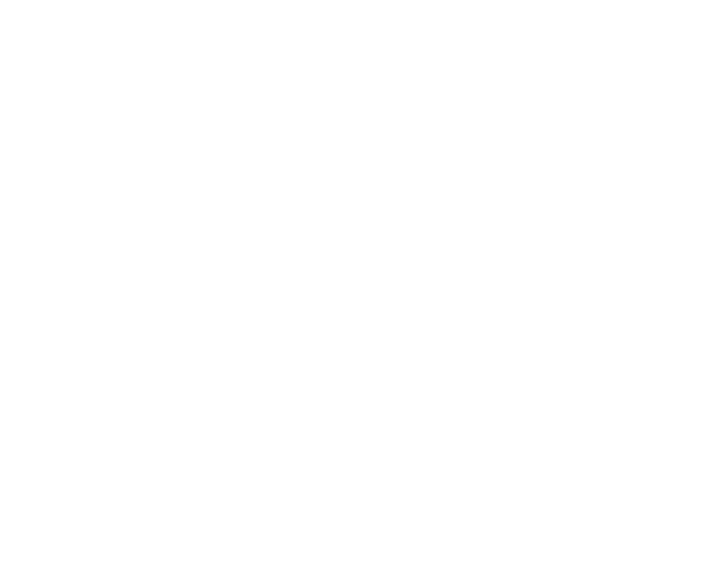
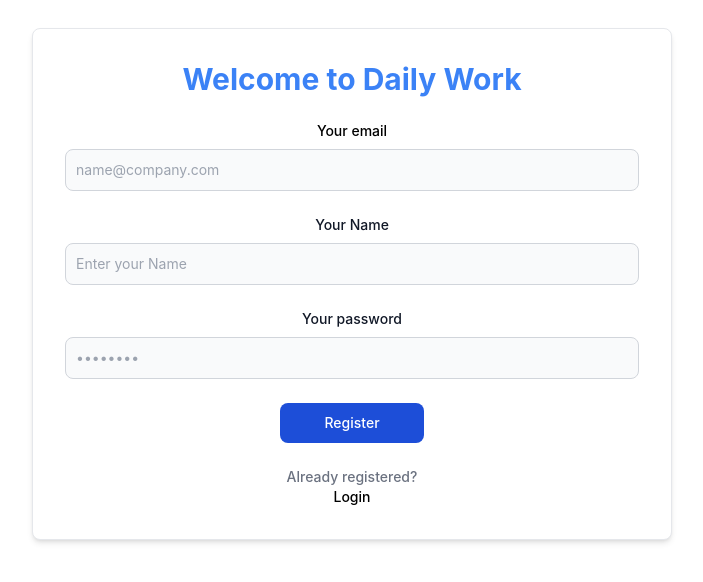
Before and after one commit to muhammedfazilpm/dailywork, a React (Create React App) app: page /register in a window 1280 px wide. Before the commit this address had no page. Shown: the top 582 px of the page, without its empty margins (288-991 px from the left). Built offline with nearby package versions, Linux system fonts and the light colour scheme.

Commit message:
home design and after login

```diff
--- a/package.json
+++ b/package.json
@@ -7,10 +7,13 @@
     "@testing-library/jest-dom": "^5.17.0",
     "@testing-library/react": "^13.4.0",
     "@testing-library/user-event": "^13.5.0",
+    "axios": "^1.6.7",
     "bootstrap": "^5.3.3",
+    "flowbite": "^2.3.0",
     "react": "^18.2.0",
     "react-bootstrap": "^2.10.1",
     "react-dom": "^18.2.0",
+    "react-hot-toast": "^2.4.1",
     "react-router-dom": "^6.22.2",
     "react-scripts": "5.0.1",
     "web-vitals": "^2.1.4"
--- a/public/index.html
+++ b/public/index.html
@@ -10,6 +10,7 @@
       content="Web site created using create-react-app"
     />
     <link rel="apple-touch-icon" href="%PUBLIC_URL%/logo192.png" />
+    <link href="https://cdnjs.cloudflare.com/ajax/libs/flowbite/2.3.0/flowbite.min.css" rel="stylesheet" />
     <!--
       manifest.json provides metadata used when your web app is installed on a
       user's mobile device or desktop. See https://developers.google.com/web/fundamentals/web-app-manifest/
@@ -38,6 +39,8 @@
 
       To begin the development, run `npm start` or `yarn start`.
       To create a production bundle, use `npm run build` or `yarn build`.
+
     -->
+    <script src="https://cdnjs.cloudflare.com/ajax/libs/flowbite/2.3.0/flowbite.min.js"></script>
   </body>
 </html>
--- a/src/App.css
+++ b/src/App.css
@@ -1,6 +1,6 @@
 .App {
   text-align: center;
-  background-color: #e1e5e3;
+  background-color:white;
   display: flex;
   justify-content: center;
 }
--- a/src/App.js
+++ b/src/App.js
@@ -2,13 +2,19 @@ import logo from './logo.svg';
 import './App.css';
 import {BrowserRouter,Routes,Route} from 'react-router-dom'
 import Login from './Pages/Login';
+import Register from './Pages/Register';
+import {Toaster} from 'react-hot-toast'
+import Home from './Pages/Home';
 function App() {
   return (
   <div className='App'>
+  <Toaster position="top-center" reverseOrder={false} />
+
    <BrowserRouter>
    <Routes>
    <Route path='/login' element={<Login/>}/>
-
+   <Route path='/register' element={<Register/>}/>
+   <Route path='/home' element={<Home/>}/>
 
    </Routes>
 
--- a/src/Components/Card.js
+++ b/src/Components/Card.js
@@ -1,16 +1,35 @@
+import axios from 'axios';
 import React, { useState } from 'react';
-
+import {Link} from  'react-router-dom'
+import { workerLogin } from '../Services.js/WorkerApi';
+import toast from 'react-hot-toast';
+import { useNavigate } from 'react-router-dom';
 const DocumentCardComponent = () => {
+  const navigate=useNavigate()
   const [email, setEmail] = useState('');
   const [password, setPassword] = useState('');
 
-  const handleSubmit = (e) => {
+  const handleSubmit =async (e) => {
+   try {
     e.preventDefault();
-  alert(email)
+    let formData={email,password}
+    const response=await axios.post(workerLogin,{formData})
+    if(response.data.success==false){
+     toast.error(response.data.message)
+    }
+    else{
+      toast.success(response.data.message)
+      localStorage.setItem('token', response.data.token);
+      navigate('/home')
+    }
+   } catch (error) {
+    alert(error)
+   }
+
   };
 
   return (
-    <div className="max-w-3xl w-full flex justify-center mx-auto mt-7">
+    <div className=" max-w-5/6 flex justify-center mx-auto mt-7">
       <div className="bg-white w-5/6 shadow-md border text-black border-gray-200 rounded-lg  p-4 sm:p-6 lg:p-8">
         <form className="space-y-6" onSubmit={handleSubmit}>
           <h3 className="text-3xl font-bold  text-blue-500">Welcome to Daily Work</h3>
@@ -19,7 +38,7 @@ const DocumentCardComponent = () => {
             <input
               type="email"
               id="email"
-              className="bg-gray-50 border border-gray-300 text-gray-900 sm:text-sm rounded-lg focus:ring-blue-500 focus:border-blue-500 block w-full p-2.5 dark:bg-gray-600 dark:border-gray-500 dark:placeholder-gray-400 dark:text-white"
+              className="bg-gray-50 border border-gray-300 text-gray-900 sm:text-sm rounded-lg focus:ring-blue-500 focus:border-blue-500 block w-full p-2.5 dark:border-gray-5000"
               placeholder="name@company.com"
               required
               value={email}
@@ -31,7 +50,7 @@ const DocumentCardComponent = () => {
             <input
               type="password"
               id="password"
-              className="bg-gray-50 border border-gray-300 text-gray-900 sm:text-sm rounded-lg focus:ring-blue-500 focus:border-blue-500 block w-full p-2.5 dark:bg-gray-600 dark:border-gray-500 dark:placeholder-gray-400 dark:text-white"
+              className="bg-gray-50 border border-gray-300 text-gray-900 sm:text-sm rounded-lg focus:ring-blue-500 focus:border-blue-500 block w-full p-2.5"
               placeholder="••••••••"
               required
               value={password}
@@ -39,17 +58,12 @@ const DocumentCardComponent = () => {
             />
           </div>
           <div className="flex items-start">
-            <input
-              type="checkbox"
-              id="remember"
-              className="bg-gray-50 border border-gray-300 focus:ring-3 focus:ring-blue-300 h-4 w-4 rounded dark:focus:ring-blue-600"
-            />
-            <label htmlFor="remember" className="text-sm font-medium text-gray-900 dark:text-gray-300 ml-3">Remember me</label>
-            <a href="#" className="text-sm text-blue-700 hover:underline ml-auto dark:text-blue-500">Lost Password?</a>
+
+            <a href="#" className="text-sm text-black ml-auto dark:text-black">Lost Password?</a>
           </div>
-          <button type="submit" className="w-full text-white bg-blue-700 hover:bg-blue-800 focus:ring-4 focus:ring-blue-300 font-medium rounded-lg text-sm px-5 py-2.5 text-center dark:bg-blue-600 dark:hover:bg-blue-700 dark:focus:ring-blue-800">Login to your account</button>
+          <button type="submit" className="w-1/4 text-white bg-blue-700 hover:bg-blue-800 focus:ring-4 focus:ring-blue-300 font-medium rounded-lg text-sm px-5 py-2.5 text-center dark:bg-blue-600 dark:hover:bg-blue-700 dark:focus:ring-blue-800">Login</button>
           <div className="text-sm font-medium text-gray-500 dark:text-gray-300">
-            Not registered? <a href="#" className="text-blue-700 hover:underline dark:text-blue-500">Create account</a>
+            Not registered? <a href="#" className="text-black  dark:text-black"><Link to={'/register'}>Create account</Link></a>
           </div>
         </form>
 
--- /dev/null
+++ b/src/Components/Layout/Navbar.js
@@ -0,0 +1,44 @@
+import React from 'react'
+import 'flowbite';
+function Navbar() {
+  return (
+
+
+<nav className="bg-white border-gray-200 dark:bg-gray-900">
+<div className="max-w-screen-xl flex flex-wrap items-center justify-between mx-auto p-4">
+  <a href="https://flowbite.com/" className="flex items-center space-x-3 rtl:space-x-reverse">
+    //   <img src="./Screenshot 2024-03-05 081532.png" className="h-8" alt="Flowbite Logo" />
+      <span className="self-center text-2xl font-semibold whitespace-nowrap dark:text-white">DailyWorks</span>
+  </a>
+  <button data-collapse-toggle="navbar-default" type="button" className="inline-flex items-center p-2 w-10 h-10 justify-center text-sm text-gray-500 rounded-lg md:hidden hover:bg-gray-100 focus:outline-none focus:ring-2 focus:ring-gray-200 dark:text-gray-400 dark:hover:bg-gray-700 dark:focus:ring-gray-600" aria-controls="navbar-default" aria-expanded="false">
+      <span className="sr-only">Open main menu</span>
+      <svg className="w-5 h-5" aria-hidden="true" xmlns="http://www.w3.org/2000/svg" fill="none" viewBox="0 0 17 14">
+          <path stroke="currentColor" stroke-linecap="round" stroke-linejoin="round" stroke-width="2" d="M1 1h15M1 7h15M1 13h15"/>
+      </svg>
+  </button>
+  <div className="hidden w-full md:block md:w-auto" id="navbar-default">
+    <ul className="font-medium flex flex-col p-4 md:p-0 mt-4 border border-gray-100 rounded-lg bg-gray-50 md:flex-row md:space-x-8 rtl:space-x-reverse md:mt-0 md:border-0 md:bg-white dark:bg-gray-800 md:dark:bg-gray-900 dark:border-gray-700">
+      <li>
+        <a href="#" className="block py-2 px-3 text-white bg-blue-700 rounded md:bg-transparent md:text-blue-700 md:p-0 dark:text-white md:dark:text-blue-500" aria-current="page">Home</a>
+      </li>
+      <li>
+        <a href="#" className="block py-2 px-3 text-gray-900 rounded hover:bg-gray-100 md:hover:bg-transparent md:border-0 md:hover:text-blue-700 md:p-0 dark:text-white md:dark:hover:text-blue-500 dark:hover:bg-gray-700 dark:hover:text-white md:dark:hover:bg-transparent">About</a>
+      </li>
+      <li>
+        <a href="#" className="block py-2 px-3 text-gray-900 rounded hover:bg-gray-100 md:hover:bg-transparent md:border-0 md:hover:text-blue-700 md:p-0 dark:text-white md:dark:hover:text-blue-500 dark:hover:bg-gray-700 dark:hover:text-white md:dark:hover:bg-transparent">Services</a>
+      </li>
+      <li>
+        <a href="#" className="block py-2 px-3 text-gray-900 rounded hover:bg-gray-100 md:hover:bg-transparent md:border-0 md:hover:text-blue-700 md:p-0 dark:text-white md:dark:hover:text-blue-500 dark:hover:bg-gray-700 dark:hover:text-white md:dark:hover:bg-transparent">Pricing</a>
+      </li>
+      <li>
+        <a href="#" className="block py-2 px-3 text-gray-900 rounded hover:bg-gray-100 md:hover:bg-transparent md:border-0 md:hover:text-blue-700 md:p-0 dark:text-white md:dark:hover:text-blue-500 dark:hover:bg-gray-700 dark:hover:text-white md:dark:hover:bg-transparent">Contact</a>
+      </li>
+    </ul>
+  </div>
+</div>
+</nav>
+
+  )
+}
+
+export default Navbar
--- /dev/null
+++ b/src/Pages/Home.js
@@ -0,0 +1,12 @@
+import React from 'react'
+import { headers } from '../Services.js/header'
+import Navbar from '../Components/Layout/Navbar'
+function Home() {
+  return (
+    <div className='w-full'>
+     <Navbar/>
+    </div>
+  )
+}
+
+export default Home
--- a/src/Pages/Login.js
+++ b/src/Pages/Login.js
@@ -1,9 +1,14 @@
-import React from 'react'
+import React, { useEffect } from 'react'
 import DocumentCardComponent from '../Components/Card'
+import { headers } from '../Services.js/header'
 
 const Login = () => {
+  useEffect(()=>{
+    console.log(headers,"header")
+
+  },[])
   return (
-    <div className='w-2/3 flex justify-center'>
+    <div className='w-3/4 flex justify-center'>
   <DocumentCardComponent/>
 
     </div>
--- /dev/null
+++ b/src/Pages/Register.js
@@ -0,0 +1,93 @@
+import React, { useEffect } from 'react'
+import { useState } from 'react';
+import axios from "axios"
+import toast from 'react-hot-toast';
+import { Link } from 'react-router-dom';
+import { workerRegister } from '../Services.js/WorkerApi';
+import { useNavigate } from 'react-router-dom';
+function Register() {
+ const navigate=useNavigate()
+    const [email, setEmail] = useState('');
+    const [password, setPassword] = useState('');
+    const [name,setName]=useState("")
+    const handleSubmit =async (e) => {
+        let formdata={email,password,name}
+        console.log(formdata)
+      e.preventDefault();
+      try {
+        const response=await axios.post(workerRegister,{formdata})
+        console.log(response)
+        if(response.data.success===true){
+          console.log(response.data.message,"mes")
+         toast.success(response.data.message)
+        navigate('/login')
+        }
+        else{
+         toast.error(response.data.message)
+        }
+
+      } catch (error) {
+
+
+        toast.error(error)
+
+      }
+
+    };
+  return (
+    <div className="max-w-3xl w-full flex justify-center mx-auto mt-7">
+    <div className="bg-white w-5/6 shadow-md border text-black border-gray-200 rounded-lg  p-4 sm:p-6 lg:p-8">
+      <form className="space-y-6" onSubmit={handleSubmit}>
+        <h3 className="text-3xl font-bold  text-blue-500">Welcome to Daily Work</h3>
+        <div>
+          <label htmlFor="email" className="text-sm font-medium text-black block mb-2">Your email</label>
+          <input
+            type="email"
+            id="email"
+            className="bg-gray-50 border border-gray-300 text-gray-900 sm:text-sm rounded-lg focus:ring-blue-500 focus:border-blue-500 block w-full p-2.5 dark:border-gray-500 dark:placeholder-gray-400"
+            placeholder="name@company.com"
+            required
+            value={email}
+            onChange={(e) => setEmail(e.target.value)}
+          />
+        </div>
+        <div>
+        <label htmlFor="username" className="text-sm font-medium text-gray-900 block mb-2">Your Name</label>
+        <input
+          type="text"
+          id="username"
+          className="bg-gray-50 border border-gray-300 text-gray-900 sm:text-sm rounded-lg focus:ring-blue-500 focus:border-blue-500 block w-full p-2.5 dark:border-gray-500 dark:placeholder-gray-400"
+          placeholder="Enter your Name"
+          required
+          value={name}
+          onChange={(e) => setName(e.target.value)}
+        />
+      </div>
+
+        <div>
+        <label htmlFor="password" className="text-sm font-medium text-gray-900 block mb-2">Your password</label>
+        <input
+          type="password"
+          id="password"
+          className="bg-gray-50 border border-gray-300 text-gray-900 sm:text-sm rounded-lg focus:ring-blue-500 focus:border-blue-500 block w-full p-2.5 dark:border-gray-500 dark:placeholder-gray-400"
+          placeholder="••••••••"
+          required
+          value={password}
+          onChange={(e) => setPassword(e.target.value)}
+        />
+      </div>
+
+
+        <button type="submit" className="w-1/4 text-white bg-blue-700 hover:bg-blue-800 focus:ring-4 focus:ring-blue-300 font-medium rounded-lg text-sm px-5 py-2.5 text-center dark:bg-blue-600 dark:hover:bg-blue-700 dark:focus:ring-blue-800">Register</button>
+        <div className="text-sm font-medium text-gray-500 dark:text-gray-300">
+          Already registered? <p className="text-black"><Link to={'/login'}>Login</Link></p>
+        </div>
+      </form>
+
+    </div>
+
+  </div>
+  )
+}
+
+export default Register
--- /dev/null
+++ b/src/Services.js/WorkerApi.js
@@ -0,0 +1,13 @@
+
+
+let workerRegister='http://localhost:5000/api/worker/register/'
+
+let workerLogin='http://localhost:5000/api/worker/login/'
+
+
+
+
+module.exports={
+    workerRegister,
+    workerLogin
+}
--- /dev/null
+++ b/src/Services.js/header.js
@@ -0,0 +1,11 @@
+
+const token=localStorage.getItem('token')
+
+const headers={
+    Authorization: `Bearer ${token}`,'Content-Type':'application/json'
+}
+
+
+module.exports={
+    headers
+}
```
Also changed, not shown: public/Screenshot 2024-03-05 081532.png (added), tailwind.config.js (line endings or trailing spaces), 1 other file (tests, documents, lock files or other folders).
